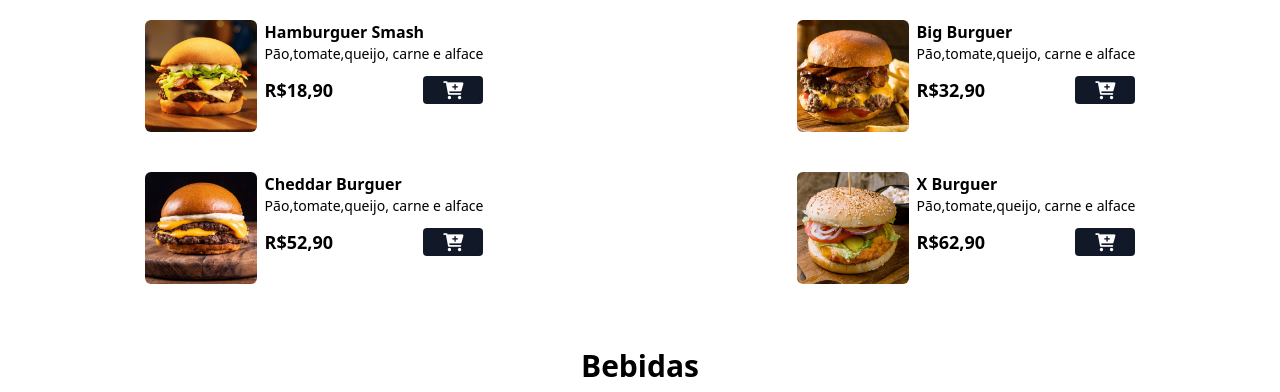
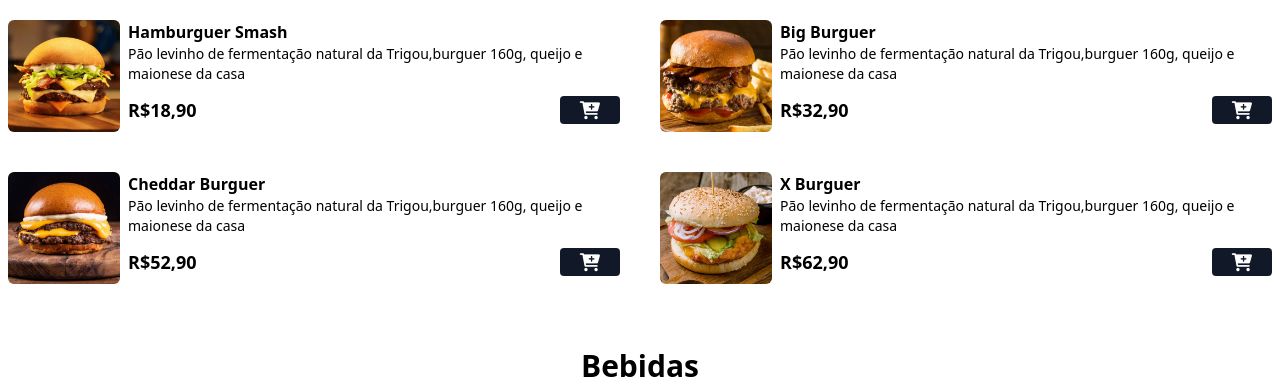
Before and after one commit to Arthurmendescouto/hamburgueria, a website: page index.html in a window 1280 px wide. Shown: the part 496-888 px from the top of the page. Drawn offline with Linux system fonts and the light colour scheme.

Commit message:
atualizar

```diff
--- a/index.html
+++ b/index.html
@@ -32,7 +32,7 @@
 
                     <div>
                         <p class=" font-bold">Hamburguer Smash</p>
-                        <p class="text-sm">Pão,tomate,queijo, carne e alface </p>
+                        <p class="text-sm">Pão levinho de fermentação natural da Trigou,burguer 160g, queijo e maionese da casa </p>
                         <div class="flex items-center gap-2 justify-between mt-3">
                         <p class="font-bold text-lg">R$18,90</p>
                         <button class="bg-gray-900 px-5 rounded add-to-cart-btn"
@@ -54,7 +54,7 @@
 
                 <div>
                     <p class=" font-bold">Big Burguer</p>
-                    <p class="text-sm">Pão,tomate,queijo, carne e alface </p>
+                    <p class="text-sm">Pão levinho de fermentação natural da Trigou,burguer 160g, queijo e maionese da casa </p>
                     <div class="flex items-center gap-2 justify-between mt-3">
                     <p class="font-bold text-lg">R$32,90</p>
                     <button class="bg-gray-900 px-5 rounded add-to-cart-btn" data-name="Big Burguer"
@@ -73,7 +73,7 @@
 
             <div>
                 <p class=" font-bold">Cheddar Burguer</p>
-                <p class="text-sm">Pão,tomate,queijo, carne e alface </p>
+                <p class="text-sm">Pão levinho de fermentação natural da Trigou,burguer 160g, queijo e maionese da casa </p>
                 <div class="flex items-center gap-2 justify-between mt-3">
                 <p class="font-bold text-lg">R$52,90</p>
                 <button class="bg-gray-900 px-5 rounded add-to-cart-btn" data-name="Cheddar Burguer"
@@ -92,7 +92,7 @@
 
         <div>
             <p class=" font-bold">X Burguer</p>
-            <p class="text-sm">Pão,tomate,queijo, carne e alface </p>
+            <p class="text-sm">Pão levinho de fermentação natural da Trigou,burguer 160g, queijo e maionese da casa </p>
             <div class="flex items-center gap-2 justify-between mt-3">
             <p class="font-bold text-lg">R$62,90</p>
             <button class="bg-gray-900 px-5 rounded add-to-cart-btn" data-name="X Burguer"
```
Also changed, not shown: styles/output.css.
